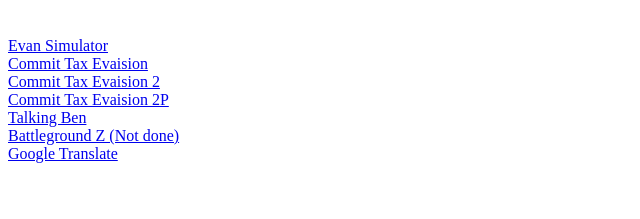
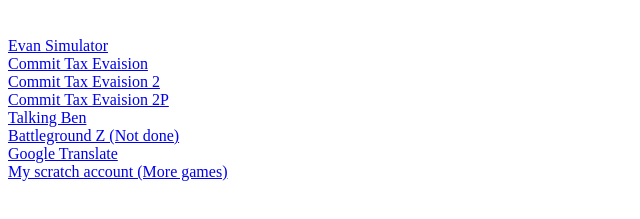
Before and after one commit to WesleyUpdog/WesleyUpdog.github.io, a plain HTML site: page index.html in a window 1280 px wide. Shown: the part 61-280 px from the top of the page, without its empty margins (0-640 px from the left). Drawn offline with Linux system fonts and the light colour scheme.

Commit message:
Update index.html

```diff
--- a/index.html
+++ b/index.html
@@ -19,5 +19,7 @@
   <a href="https://scratch.mit.edu/projects/688056914/">Battleground Z (Not done)</a>
   <br>
     <a href="https://scratch.mit.edu/projects/693967818/">Google Translate</a>
+    <br>
+  <a href="https://scratch.mit.edu/users/Wesley_Updog2/">My scratch account (More games)</a>
 </body>
 </html>
```
